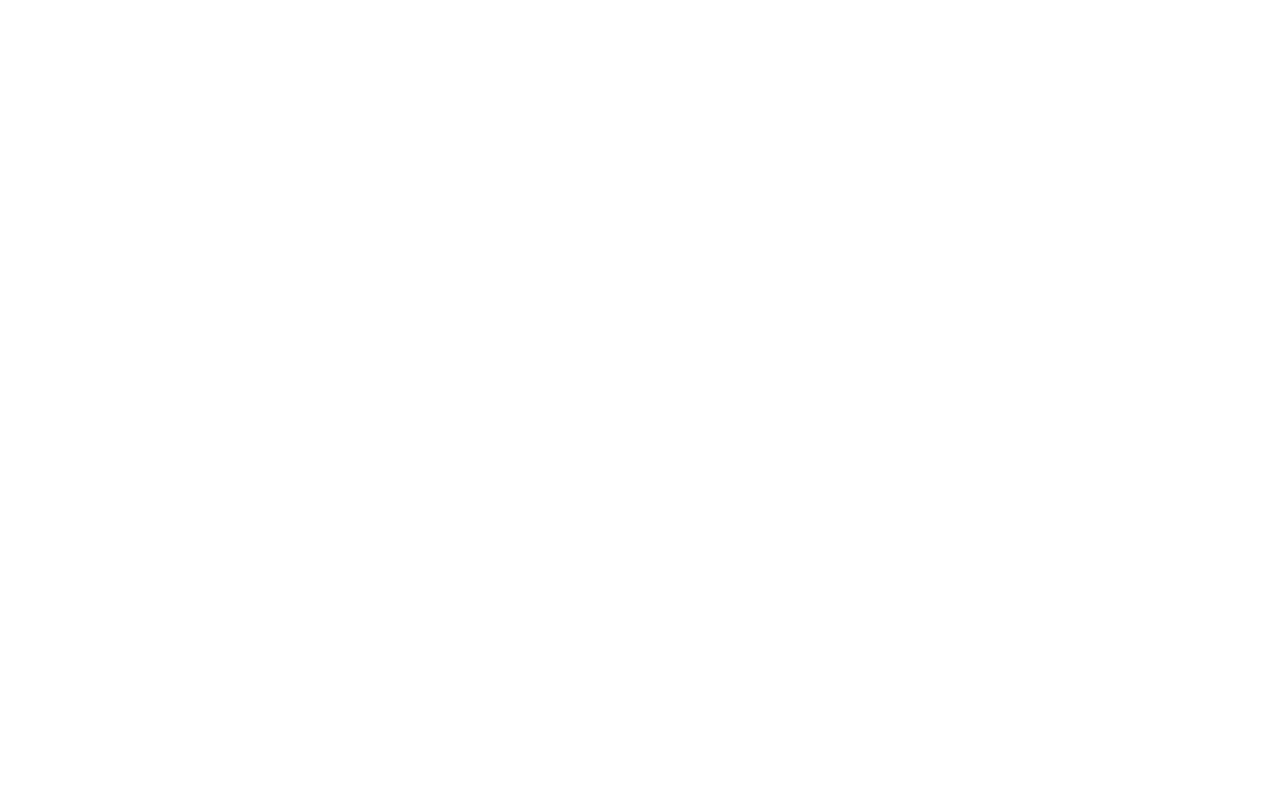
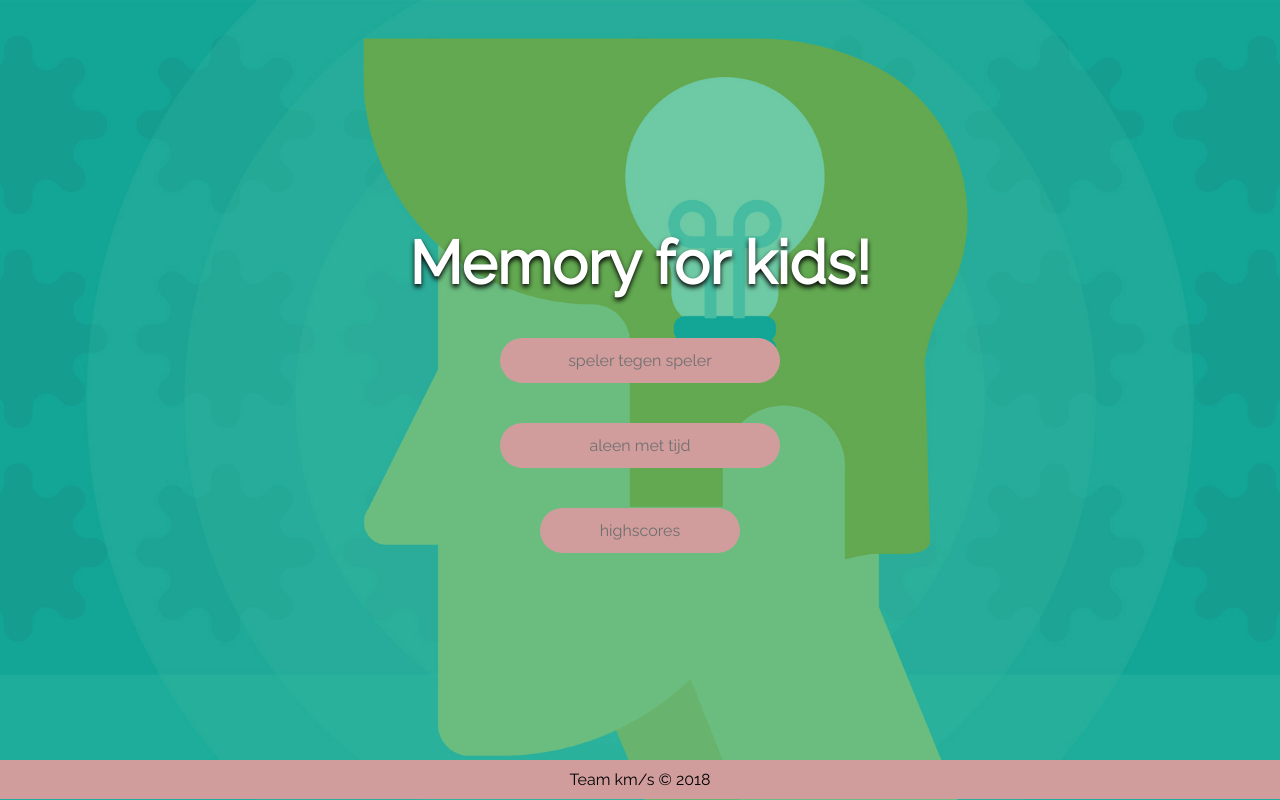
Before and after one commit to Daegarys/Memory, a PHP site: page / in a window 1280 px wide. Before the commit the page is empty. Run offline with PHP 8.4, Linux system fonts and the light colour scheme.

Commit message:
View start page

```diff
--- a/Memory/css/master.css
+++ b/Memory/css/master.css
@@ -0,0 +1,68 @@
+@import url('https://fonts.googleapis.com/css?family=Raleway');
+
+* {
+    margin: 0;
+    padding: 0;
+    font-family: 'Raleway', sans-serif;
+}
+
+html, body {
+    width: 100%;
+    height: 100vh;
+}
+
+body {
+    background-image: url('../img/test1.jpg');
+    background-position: center;
+    background-size: cover;
+    background-repeat: no-repeat;
+}
+
+div.wrapper {
+    /* background-color: blue; */
+    display: grid;
+    height: 100vh;
+    justify-content: center;
+}
+
+main {
+    align-self: center;
+    text-align: center;
+}
+
+main h1 {
+    color: white;
+    font-size: 60px;
+    margin-bottom: 20px;
+    text-shadow: 0px 3px 5px black;
+}
+
+main .buttons {
+    display: grid;
+    justify-content: center;
+}
+
+main .buttons button {
+    display: block;
+    margin: 20px;
+    background-color: #D19C9C;
+    border: none;
+    border-radius: 25px;
+    width: 280px;
+    padding: 13px 0;
+    color: #707070;
+    font-size: 16px;
+    cursor: pointer;
+}
+
+main .buttons button.highscore-btn {
+    width: 200px;
+    justify-self: center;
+}
+
+footer {
+    text-align: center;
+    padding: 10px;
+    margin-top: -40px;
+    background-color: #D19C9C;
+}
--- a/Memory/index.php
+++ b/Memory/index.php
@@ -3,8 +3,19 @@
     <head>
         <meta charset="utf-8">
         <title>Memory</title>
+        <link rel="stylesheet" href="css/master.css">
     </head>
     <body>
-
+        <div class="wrapper">
+            <main>
+                <h1>Memory for kids!</h1>
+                <div class="buttons">
+                    <button type="button" name="button">speler tegen speler</button>
+                    <button type="button" name="button">aleen met tijd</button>
+                    <button class="highscore-btn" type="button" name="button">highscores</button>
+                </div>
+            </main>
+        </div>
+        <footer>Team km/s &copy; 2018</footer>
     </body>
 </html>
```
